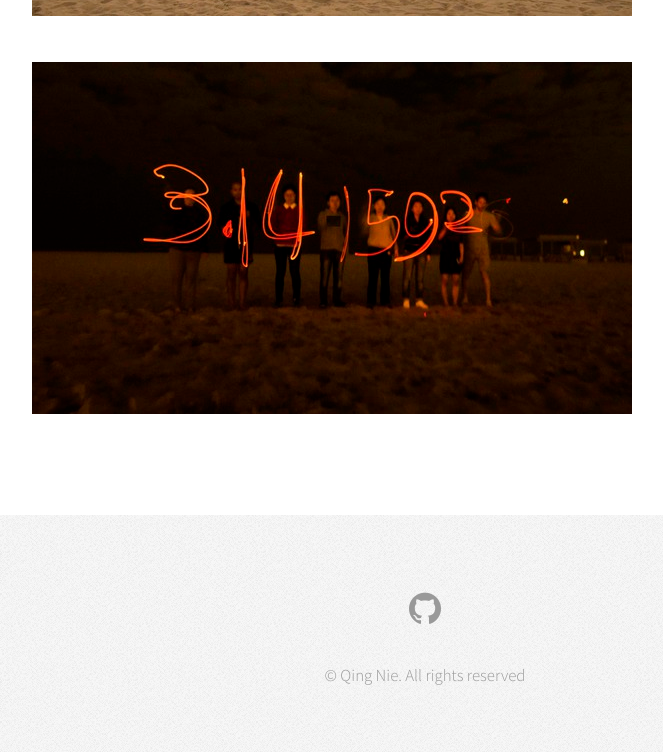
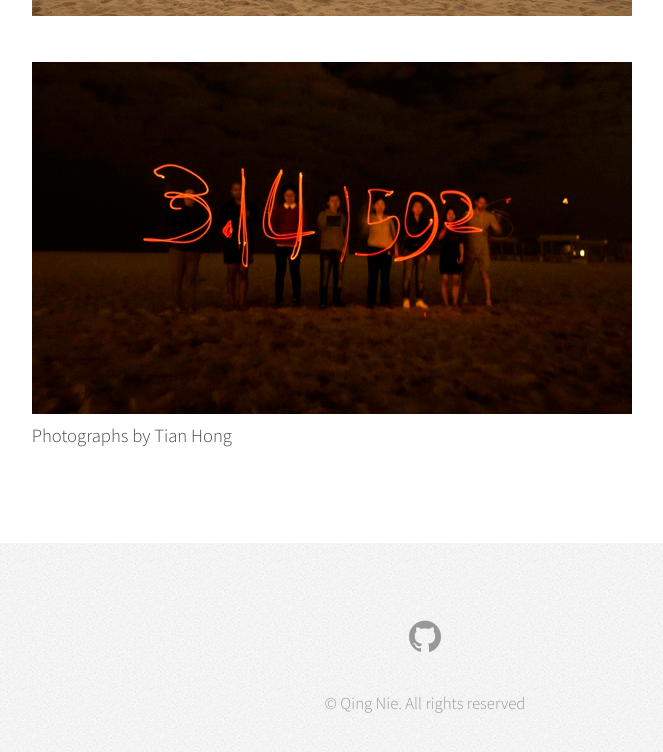
Before and after one commit to NieLab/nielab.github.io, a Jekyll site: the page built from _posts/2016-10-31-beach.md, in a window 1280 px wide and 900 px high, scrolled down 2131 px. Shown: the top 752 px of the window, without its empty margins (215-878 px from the left). Built offline with Jekyll 4.4.1, drawn with Linux system fonts in a browser that asks for light colours.

Commit message:
update tg page

```diff
--- a/_posts/2016-10-31-beach.md
+++ b/_posts/2016-10-31-beach.md
@@ -18,3 +18,5 @@ Below are a few more pictures from the day: football, volleyball, and (at least)
 
 
 ![Beach trip pi]({{ site.baseurl }}/assets/images/beach-pi2.jpg)
+<br/>
+Photographs by Tian Hong
--- a/research/tissue-growth.html
+++ b/research/tissue-growth.html
@@ -25,8 +25,7 @@ layout: default
 
  <div class="img">
   <img style="width:20em;" align="middle" src="{{ site.baseurl }}/assets/images/tissue.png" alt="Tissue Growth Figure" />
-  <div><i> <b>A.</b> Illustration <b>B.</b> In a square skin domain
-</div>
+  <div><i> <b>A.</b> Schematic diagram of simple negative feedback control. <b>B.</b> Simulations of tissue growth achieve a final size which is four times the size of the signaling molecule decay length under simple negative feedback control.</div>
 </div>
 
   </article>
```
